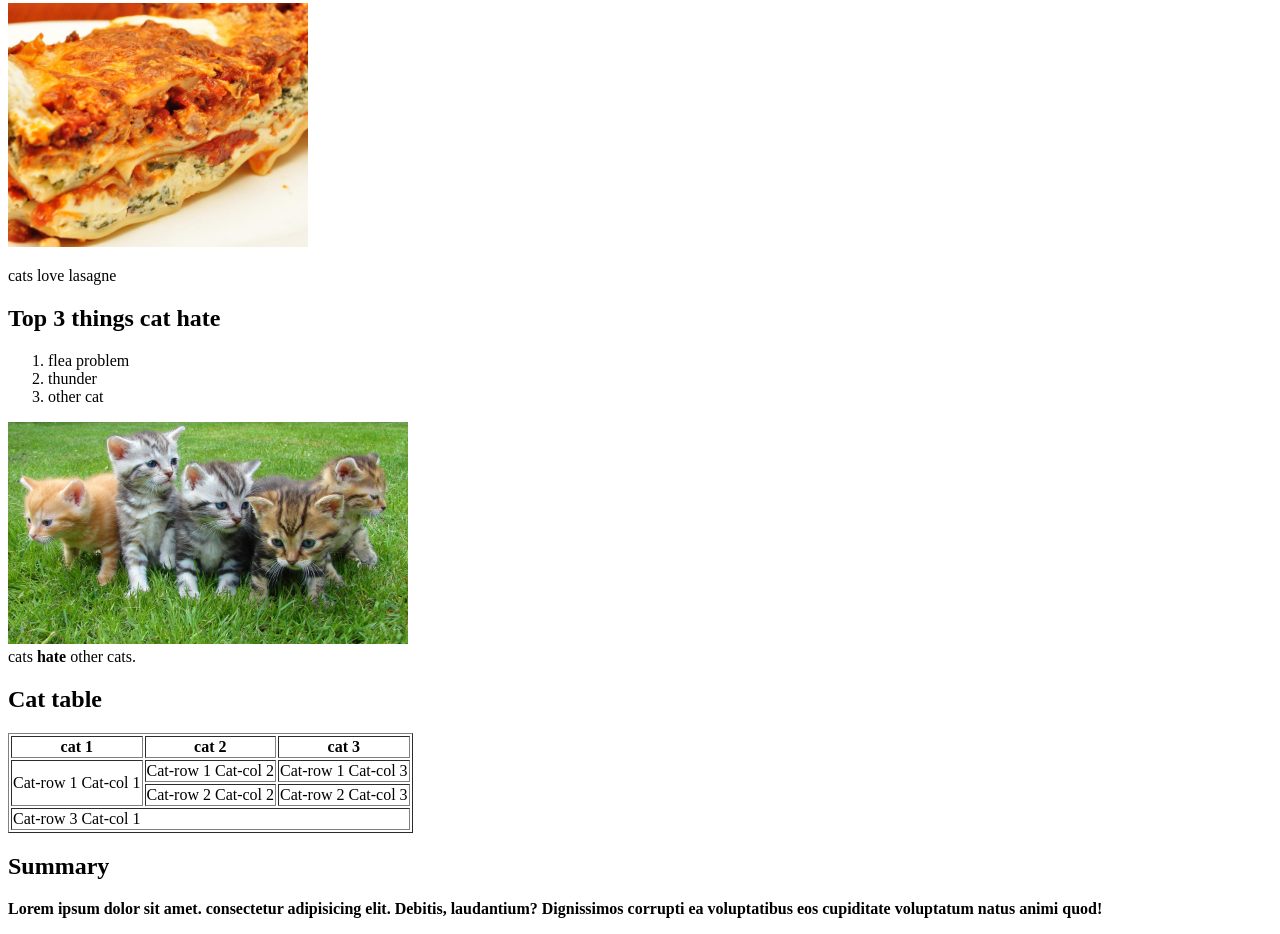
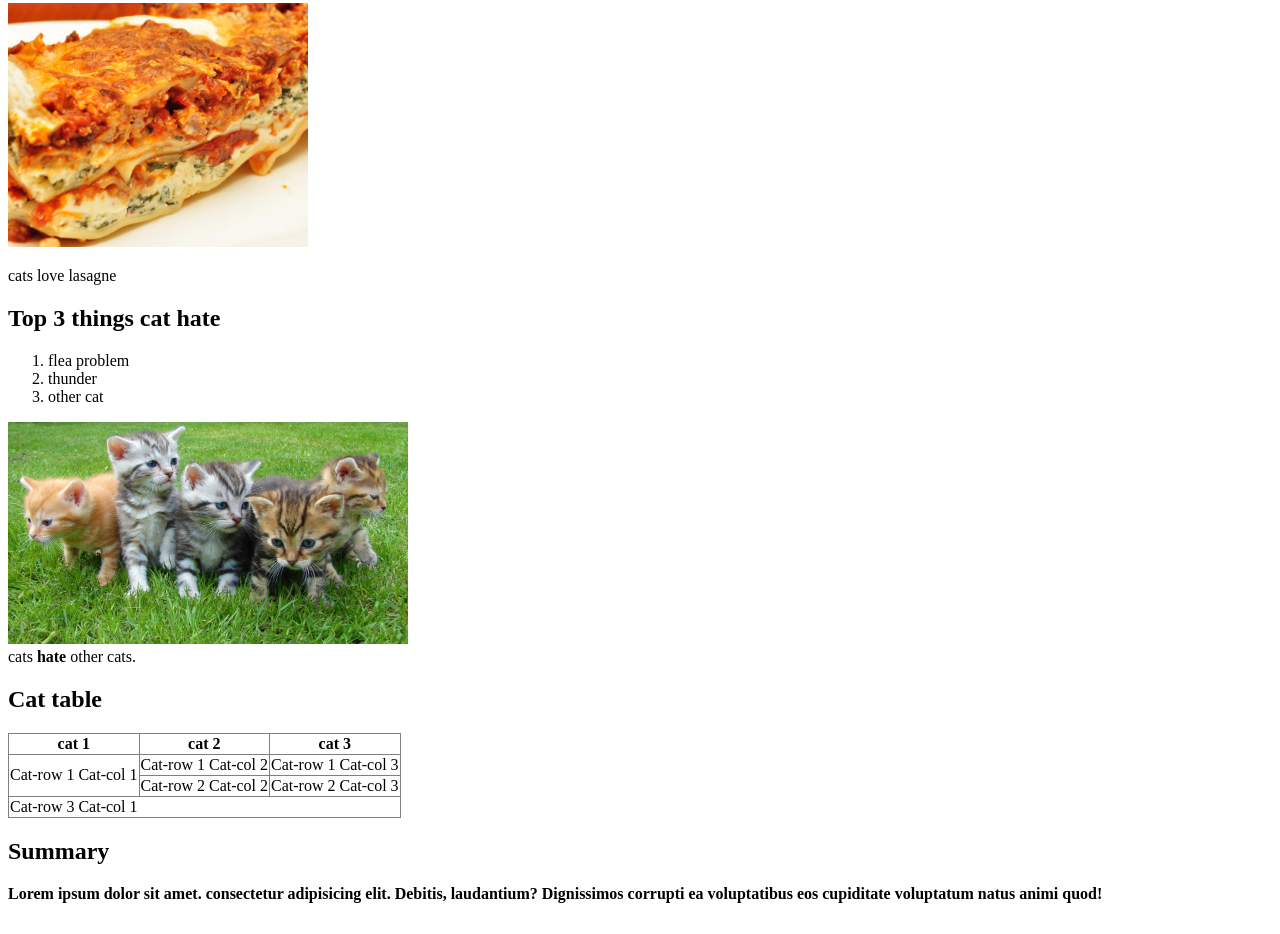
Before and after one commit to ironwillanand78/module_3_day_2_Cw, a plain HTML site: page index.html in a window 1280 px wide. Shown: the part 614-1548 px from the top of the page. Drawn offline with Linux system fonts and the light colour scheme.

Commit message:
Update index.html

```diff
--- a/index.html
+++ b/index.html
@@ -28,7 +28,7 @@
         <div><img src="cats.jpg" alt="cats"></div>
         cats <strong>hate </strong> other cats.
         <h2>Cat table</h2>
-        <table border >
+        <table border ="n" style="border-collapse: collapse;" >
             <tr >
                 <th>cat 1</th>
                 <th>cat 2</th>
```
